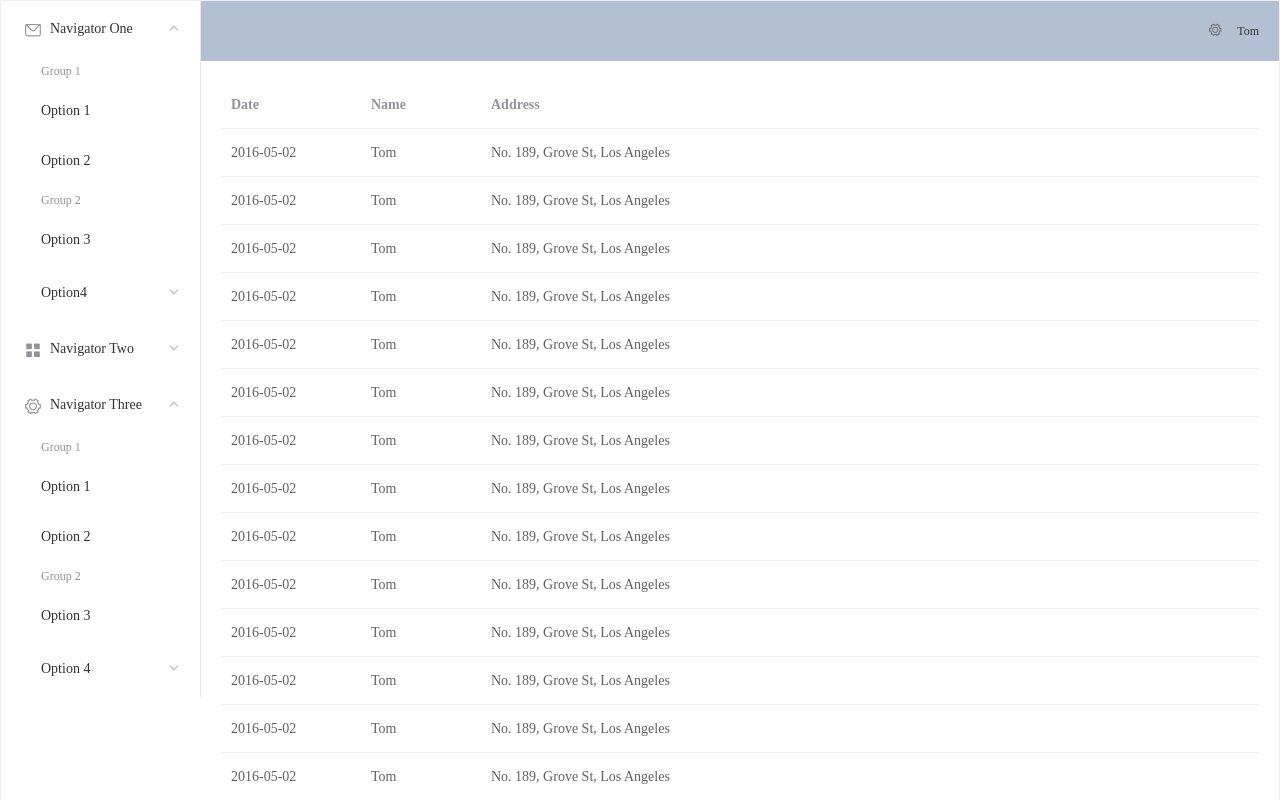
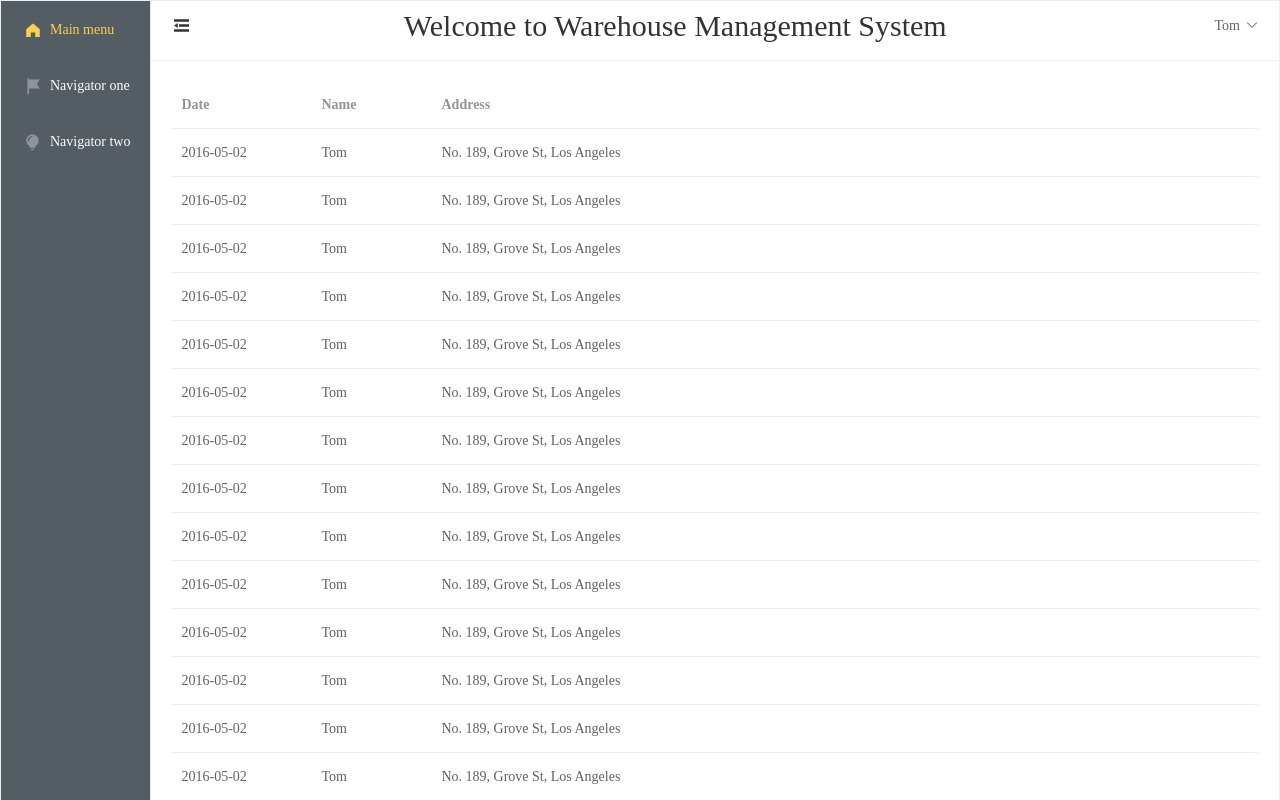
Before and after one commit to goodyann/WMS, a Vue app in the folder frontend/wms-web/: page / in a window 1280 px wide. Shown: the top 800 px of the page. Built offline with nearby package versions, Linux system fonts and the light colour scheme.

Commit message:
frontend: the logic of Header and Aside Menu

```diff
--- a/frontend/wms-web/src/components/AsideCom.vue
+++ b/frontend/wms-web/src/components/AsideCom.vue
@@ -1,49 +1,39 @@
 <template>
-    <el-menu :default-openeds="['1', '3']">
-      <el-submenu index="1">
-        <template slot="title"><i class="el-icon-message"></i>Navigator One</template>
-        <el-menu-item-group>
-          <template slot="title">Group 1</template>
-          <el-menu-item index="1-1">Option 1</el-menu-item>
-          <el-menu-item index="1-2">Option 2</el-menu-item>
-        </el-menu-item-group>
-        <el-menu-item-group title="Group 2">
-          <el-menu-item index="1-3">Option 3</el-menu-item>
-        </el-menu-item-group>
-        <el-submenu index="1-4">
-          <template slot="title">Option4</template>
-          <el-menu-item index="1-4-1">Option 4-1</el-menu-item>
-        </el-submenu>
-      </el-submenu>
-      <el-submenu index="2">
-        <template slot="title"><i class="el-icon-menu"></i>Navigator Two</template>
-        <el-menu-item-group>
-          <template slot="title">Group 1</template>
-          <el-menu-item index="2-1">Option 1</el-menu-item>
-          <el-menu-item index="2-2">Option 2</el-menu-item>
-        </el-menu-item-group>
-        <el-menu-item-group title="Group 2">
-          <el-menu-item index="2-3">Option 3</el-menu-item>
-        </el-menu-item-group>
-        <el-submenu index="2-4">
-          <template slot="title">Option 4</template>
-          <el-menu-item index="2-4-1">Option 4-1</el-menu-item>
-        </el-submenu>
-      </el-submenu>
-      <el-submenu index="3">
-        <template slot="title"><i class="el-icon-setting"></i>Navigator Three</template>
-        <el-menu-item-group>
-          <template slot="title">Group 1</template>
-          <el-menu-item index="3-1">Option 1</el-menu-item>
-          <el-menu-item index="3-2">Option 2</el-menu-item>
-        </el-menu-item-group>
-        <el-menu-item-group title="Group 2">
-          <el-menu-item index="3-3">Option 3</el-menu-item>
-        </el-menu-item-group>
-        <el-submenu index="3-4">
-          <template slot="title">Option 4</template>
-          <el-menu-item index="3-4-1">Option 4-1</el-menu-item>
-        </el-submenu>
-      </el-submenu>
+    <el-menu
+        style="height: 100vh;"
+        background-color="#545c64"
+        text-color="#fff"
+        active-text-color="#ffd04b"
+        default-active="/Home"
+        :collapse="isCollapse"
+        :collapse-transition="false">
+      <el-menu-item index="/Home">
+        <i class="el-icon-s-home"></i>
+        <span slot="title">Main menu</span>
+      </el-menu-item>
+
+      <el-menu-item index="/One">
+        <i class="el-icon-s-flag"></i>
+        <span slot="title">Navigator one</span>
+      </el-menu-item>
+
+      <el-menu-item index="/Two">
+        <i class="el-icon-s-opportunity"></i>
+        <span slot="title">Navigator two</span>
+      </el-menu-item>
     </el-menu>
 </template>
+
+<script>
+export default {
+  name:"AsideCom",
+  data() {
+    return {
+      // isCollapse: false,
+    }
+  },
+  props: {
+    isCollapse: Boolean
+  }
+}
+</script>
--- a/frontend/wms-web/src/components/HeaderCom.vue
+++ b/frontend/wms-web/src/components/HeaderCom.vue
@@ -1,13 +1,48 @@
 <template>
-    <div>
-        <el-dropdown>
-        <i class="el-icon-setting" style="margin-right: 15px"></i>
-        <el-dropdown-menu slot="dropdown">
-          <el-dropdown-item>View</el-dropdown-item>
-          <el-dropdown-item>Add</el-dropdown-item>
-          <el-dropdown-item>Delete</el-dropdown-item>
-        </el-dropdown-menu>
-      </el-dropdown>
-      <span>Tom</span>
+    <div style="display: flex; line-height: 50px;">
+        <div style="font-size: 20px">
+            <i :class="icon" style="font-size: 20px; cursor: pointer" @click="collapse"></i>
+        </div>
+        <div style="flex: 1; text-align: center; font-size: 30px">
+            <span>Welcome to Warehouse Management System</span>
+        </div >
+        <div style="width: 100px;">
+            <el-dropdown @command="handleCommand">
+                <span>Tom</span><i class="el-icon-arrow-down" style="margin-left: 5px"></i>
+                <el-dropdown-menu slot="dropdown">
+                    <el-dropdown-item command="profile">Profile</el-dropdown-item>
+                    <el-dropdown-item command="logout">Log out</el-dropdown-item>
+                </el-dropdown-menu>
+            </el-dropdown>
+        </div>
     </div>
 </template>
+
+<script>
+
+export default {
+    name: "HeaderCom",
+    props: {
+        icon: String
+    },
+    methods: {
+        handleCommand(command) {
+            if (command === 'profile') {
+                this.toUser();
+            } else if (command === 'logout') {
+                this.logOut();
+            }
+        },
+        toUser() {
+            console.log('to_user');
+        },
+        logOut() {
+            console.log('log_out');
+        },
+
+        collapse() {
+            this.$emit('doCollapse')
+        }
+    }
+}
+</script>
--- a/frontend/wms-web/src/components/IndexPage.vue
+++ b/frontend/wms-web/src/components/IndexPage.vue
@@ -1,12 +1,12 @@
 <template>
   <el-container style="height: 100%; border: 1px solid #eee">
-  <el-aside width="200px" style="background-color: rgb(238, 241, 246); height: 100%">
-    <AsideCom></AsideCom>
+  <el-aside width="aside_width" style="background-color: rgb(238, 241, 246); height: 100%">
+    <AsideCom :isCollapse="isCollapse"></AsideCom>
   </el-aside>
 
   <el-container style="height: 100%">
-    <el-header style="text-align: right; font-size: 12px">
-      <HeaderCom></HeaderCom>
+    <el-header style="text-align: right; font-size: 12px; border-bottom:rgb(238, 241, 246) 1px solid;">
+      <HeaderCom @doCollapse="doCollapse" :icon="icon"></HeaderCom>
     </el-header>
 
     <el-main style="height: 100%">
@@ -34,12 +34,32 @@ export default {
     //     tableData: Array(20).fill(item)
     //   }
     // }
+    data() {
+      return {
+        isCollapse:false,
+        aside_width: '200px',
+        icon:'el-icon-s-fold'
+      }
+    },
+    methods: {
+      doCollapse() {
+        console.log(1111)
+        this.isCollapse = !this.isCollapse
+
+        if(!this.isCollapse) {
+          this.aside_width = '200px'
+        } else {
+          this.aside_width = '64px'
+          this.icon = 'el-icon-s-unfold'
+        }
+      }
+    }
 }
 </script>
 
 <style>
   .el-header {
-    background-color: #B3C0D1;
+    /* background-color: #B3C0D1; */
     color: #333;
     line-height: 60px;
   }
```
